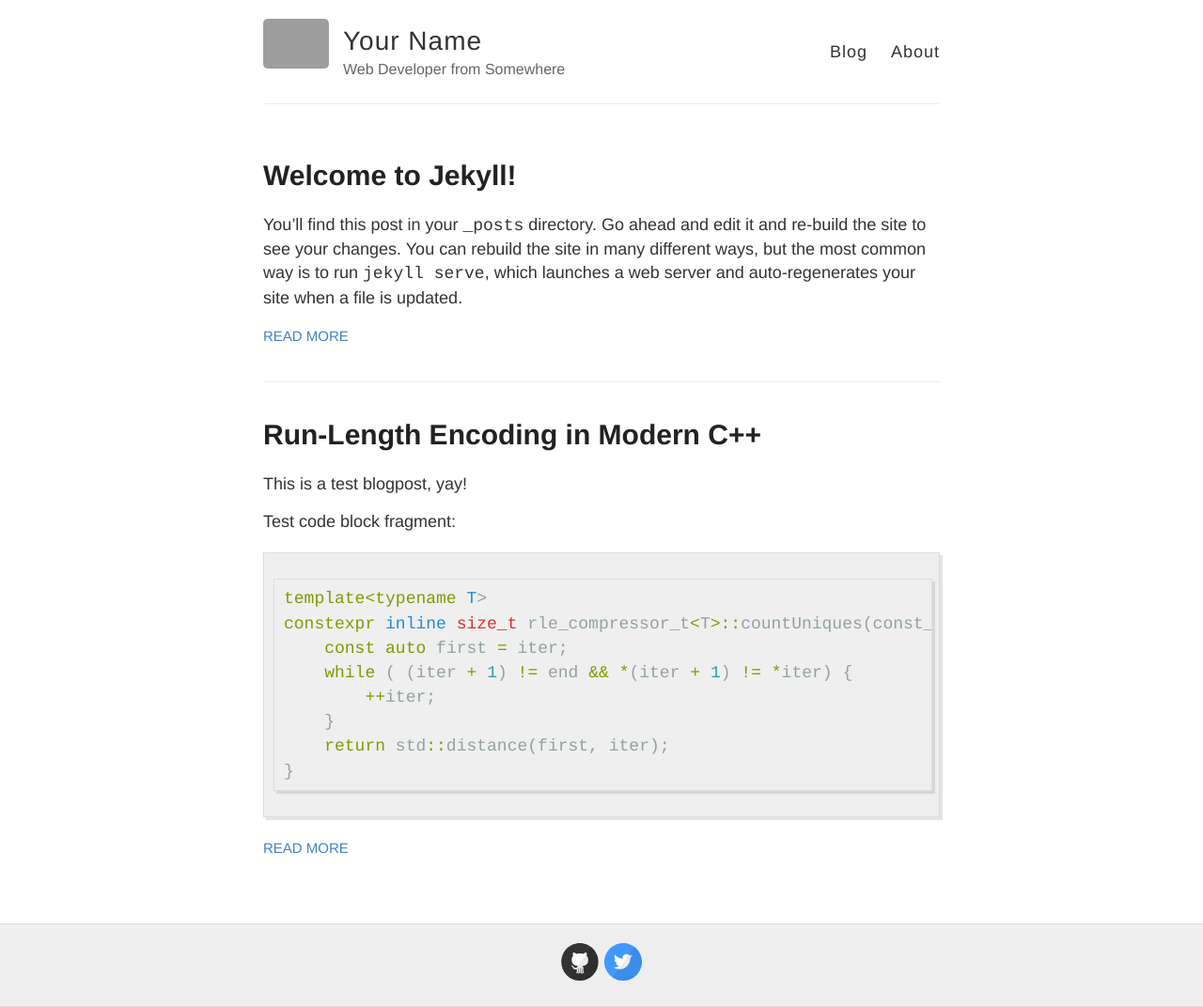
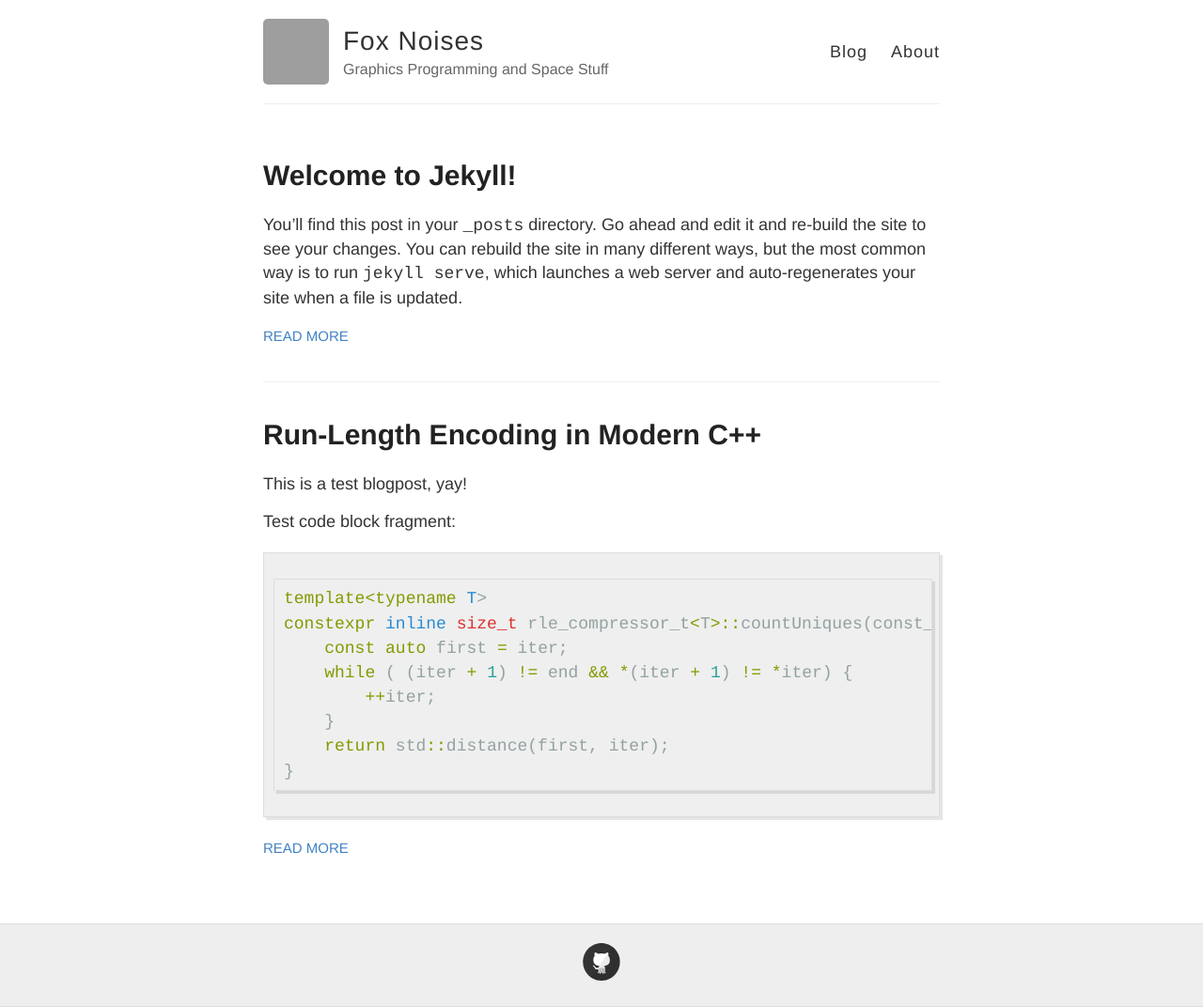
Before and after one commit to fuchstraumer/fuchstraumer.github.io, a Jekyll site: the page built from index.html, in a window 1280 px wide. Shown: the whole page at 94% size. Built offline with Jekyll 4.4.1, drawn with Linux system fonts in a browser that asks for light colours; some of the changed lines change nothing that is shown; grey boxes are pictures that could not be loaded.

Commit message:
Update config

```diff
--- a/_config.yml
+++ b/_config.yml
@@ -3,13 +3,13 @@
 #
 
 # Name of your site (displayed in the header)
-name: Your Name
+name: Fox Noises
 
 # Short bio or description (displayed in the header)
-description: Web Developer from Somewhere
+description: Graphics Programming and Space Stuff
 
 # URL of your avatar or profile pic (you could use your GitHub profile pic)
-avatar: https://raw.githubusercontent.com/barryclark/jekyll-now/master/images/jekyll-logo.png
+avatar: https://avatars2.githubusercontent.com/u/11087615?s=460&v=4
 
 #
 # Flags below are optional
@@ -17,19 +17,7 @@ avatar: https://raw.githubusercontent.com/barryclark/jekyll-now/master/images/je
 
 # Includes an icon in the footer for each username you enter
 footer-links:
-  dribbble:
-  email:
-  facebook:
-  flickr:
-  github: barryclark/jekyll-now
-  instagram:
-  linkedin:
-  pinterest:
-  rss: # just type anything here for a working RSS icon
-  twitter: jekyllrb
-  stackoverflow: # your stackoverflow profile, e.g. "users/50476/bart-kiers"
-  youtube: # channel/<your_long_string> or user/<user-name>
-  googleplus: # anything in your profile username that comes after plus.google.com/
+  github: fuchstraumer
 
 
 # Enter your Disqus shortname (not your username) to enable commenting on posts
@@ -37,11 +25,11 @@ footer-links:
 disqus:
 
 # Enter your Google Analytics web tracking code (e.g. UA-2110908-2) to activate tracking
-google_analytics:
+google_analytics: UA-30324363-1
 
 # Your website URL (e.g. http://barryclark.github.io or http://www.barryclark.co)
 # Used for Sitemap.xml and your RSS feed
-url:
+url: http://fuchstraumer.github.io
 
 # If you're hosting your site at a Project repository on GitHub pages
 # (http://yourusername.github.io/repository-name)
```
